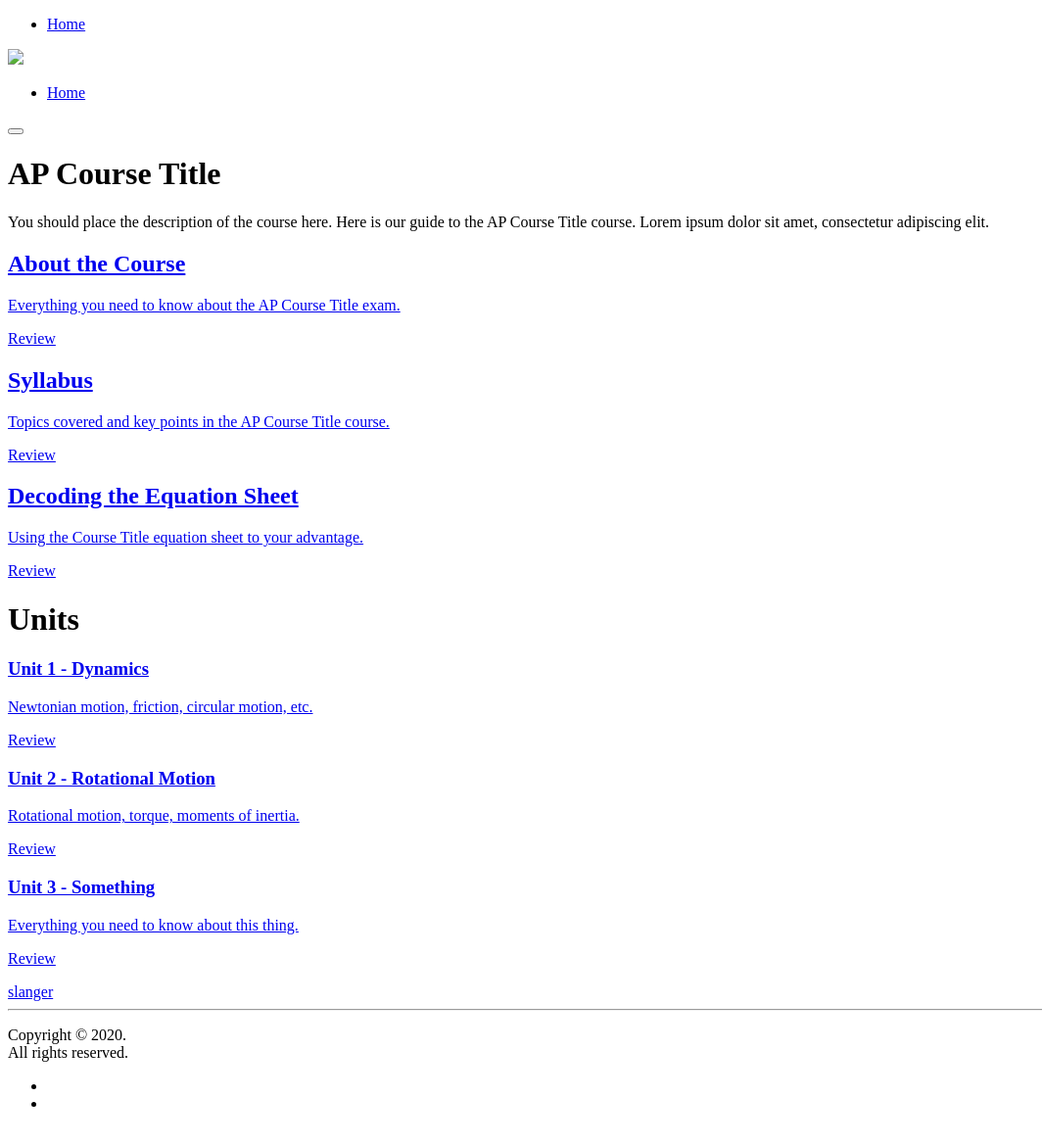
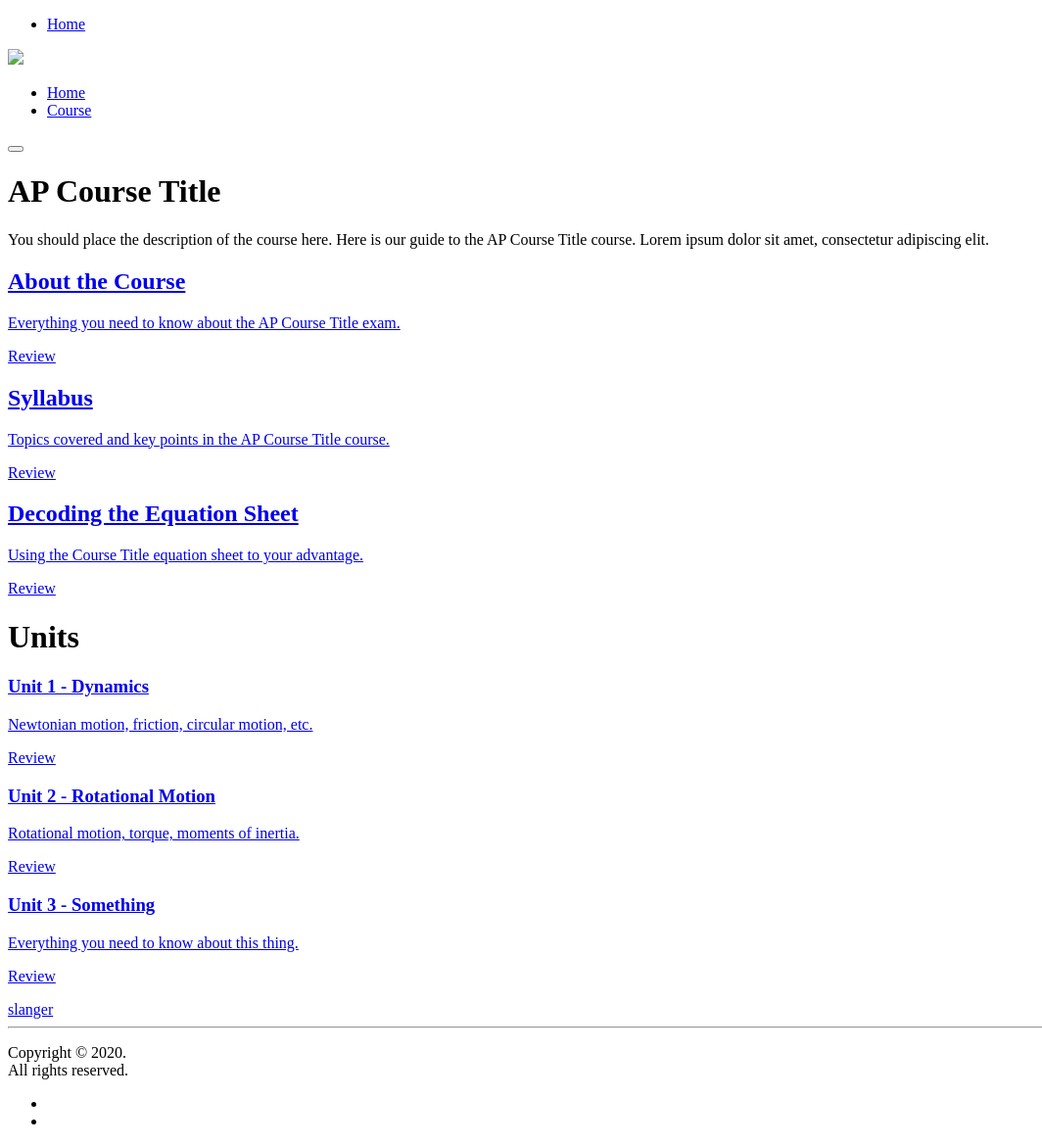
Before and after one commit to apcram/physics-c-electricity-and-magnetism, a Jekyll site: the page built from index.md, in a window 1280 px wide. Shown: the whole page at 98% size, without its empty margins (0-1064 px from the left). Built offline with Jekyll 4.4.1, drawn with Linux system fonts in a browser that asks for light colours; nearby versions of some CDN libraries; library files that are not in the unit come from our copies.

Commit message:
Changed header bar.

```diff
--- a/doks-theme/_includes/site-header.html
+++ b/doks-theme/_includes/site-header.html
@@ -23,6 +23,7 @@
 							{% for item in site.doks.header.nav %}
 								<li><a href="{{ item.item_url }}">{{ item.item_name }}</a></li> <!-- Removed relative reference -->
 							{% endfor %}
+							<li><a href="{% if jekyll.environment == 'production' %}{{ site.doks.baseurl }}{% endif %}{{ item.item_url }}">Course</a></li>
 						</ul><!-- /.site-header__nav -->
 						<button class="offcanvas-toggle visible-xs">
 							<span></span>
```
